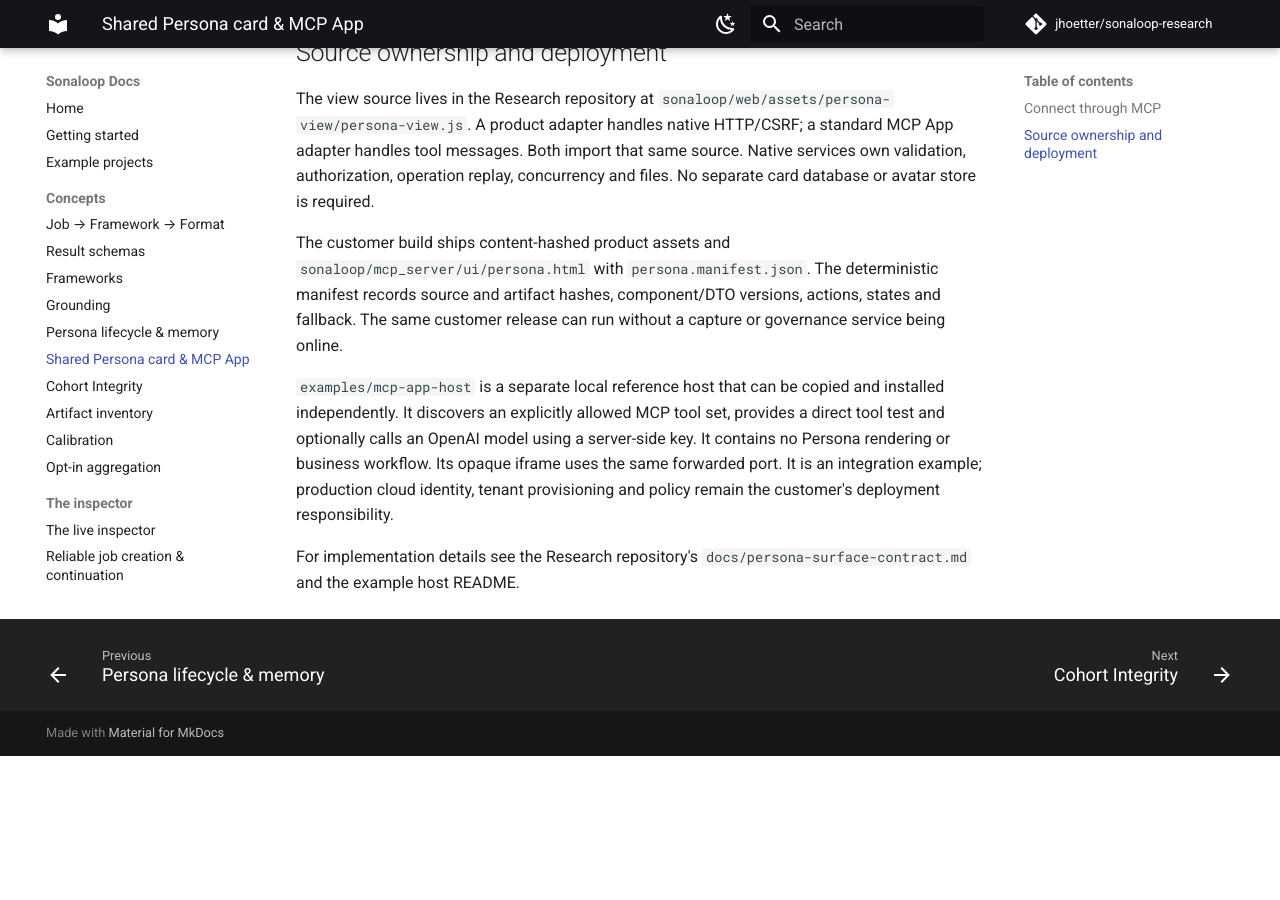
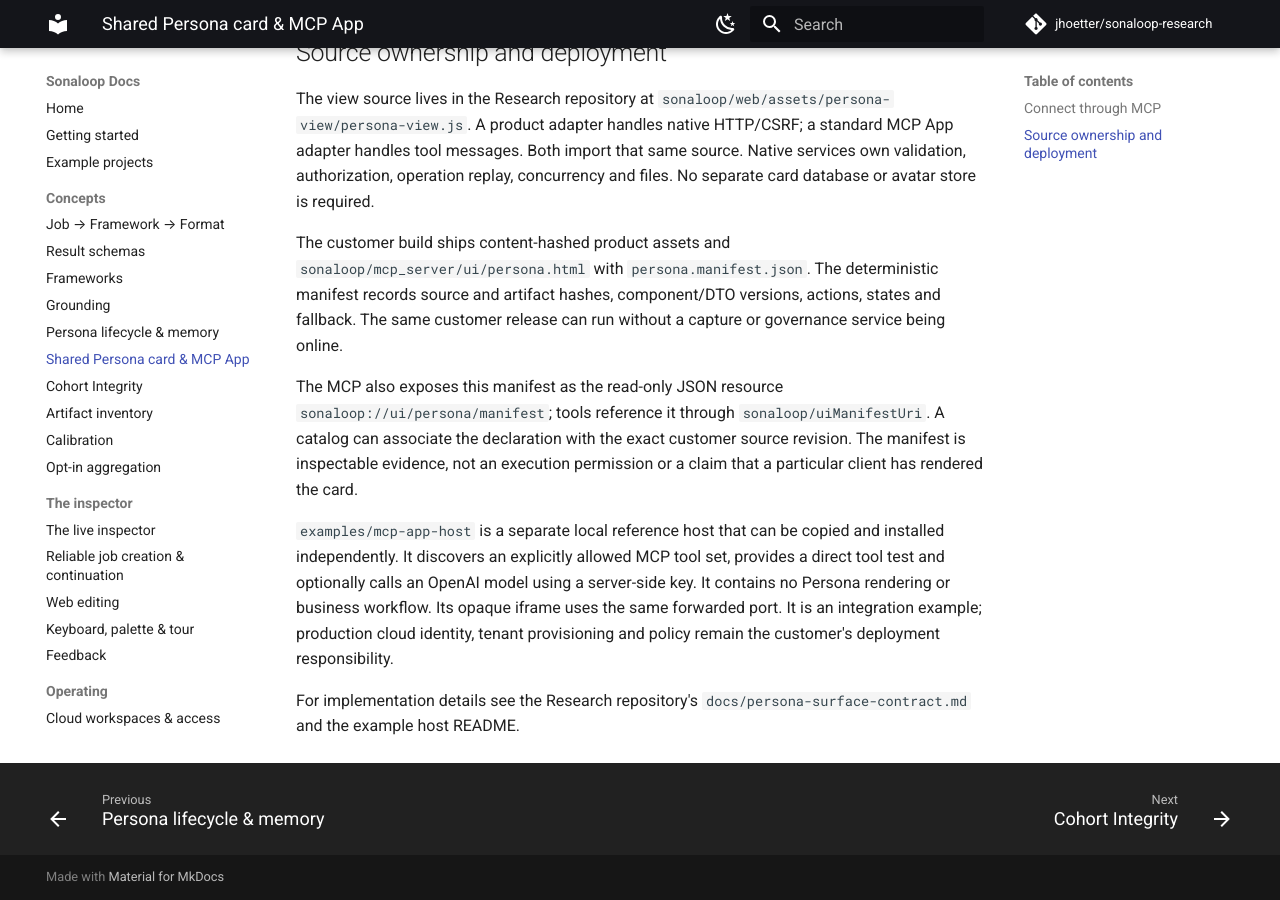
Before and after one commit to jhoetter/sonaloop-docs, an MkDocs documentation site: the page built from docs/persona-mcp-app.md, in a window 1280 px wide and 900 px high, scrolled down 1147 px. Built offline with MkDocs 1.6.1 and Material for MkDocs 9.7.7, drawn with Linux system fonts in a browser that asks for light colours; comment, search, counter and statistics services are not loaded; before the commit the page ends 1903 px from its top, so only the background shows below that.

Commit message:
docs: explain inspectable customer UI manifest resource

```diff
--- a/docs/persona-mcp-app.md
+++ b/docs/persona-mcp-app.md
@@ -54,6 +54,12 @@ manifest records source and artifact hashes, component/DTO versions, actions,
 states and fallback. The same customer release can run without a capture or
 governance service being online.
 
+The MCP also exposes this manifest as the read-only JSON resource
+`sonaloop://ui/persona/manifest`; tools reference it through
+`sonaloop/uiManifestUri`. A catalog can associate the declaration with the exact
+customer source revision. The manifest is inspectable evidence, not an execution
+permission or a claim that a particular client has rendered the card.
+
 `examples/mcp-app-host` is a separate local reference host that can be copied and
 installed independently. It discovers an explicitly allowed MCP tool set, provides
 a direct tool test and optionally calls an OpenAI model using a server-side key.
```
